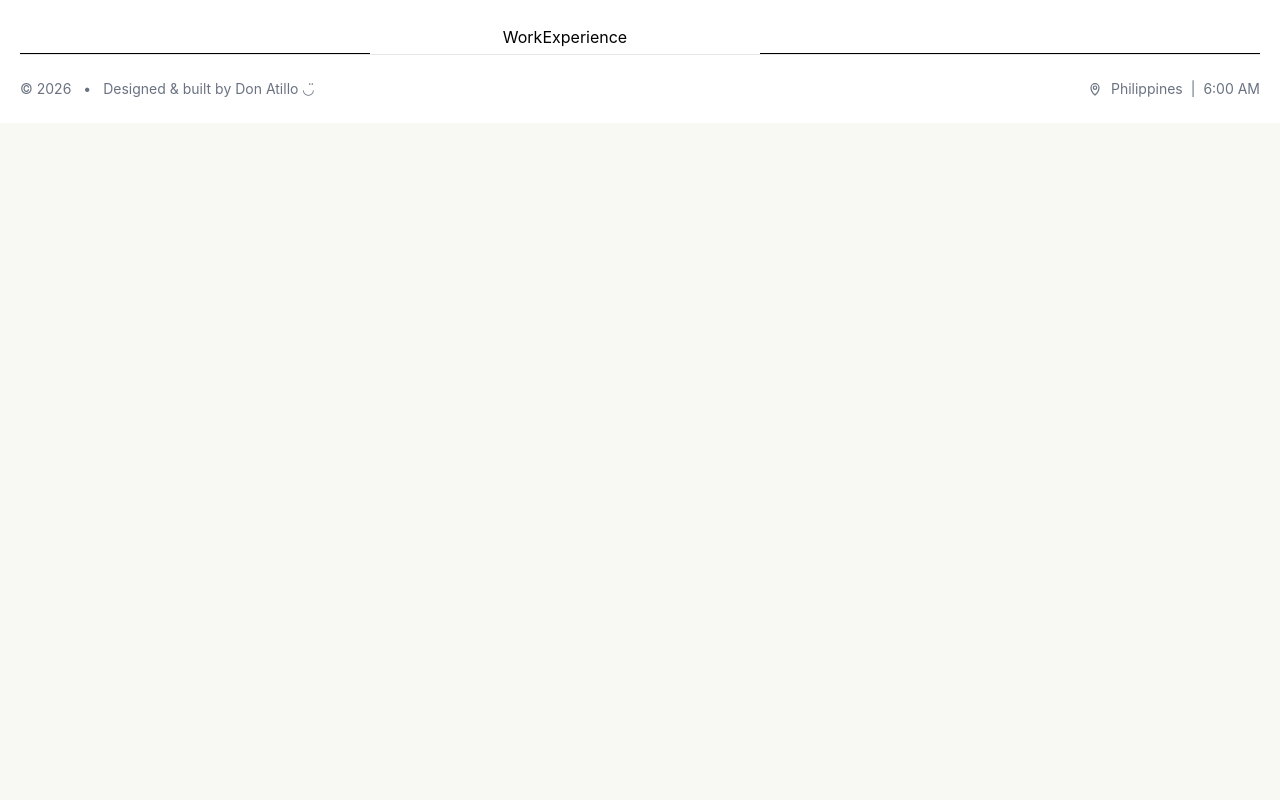
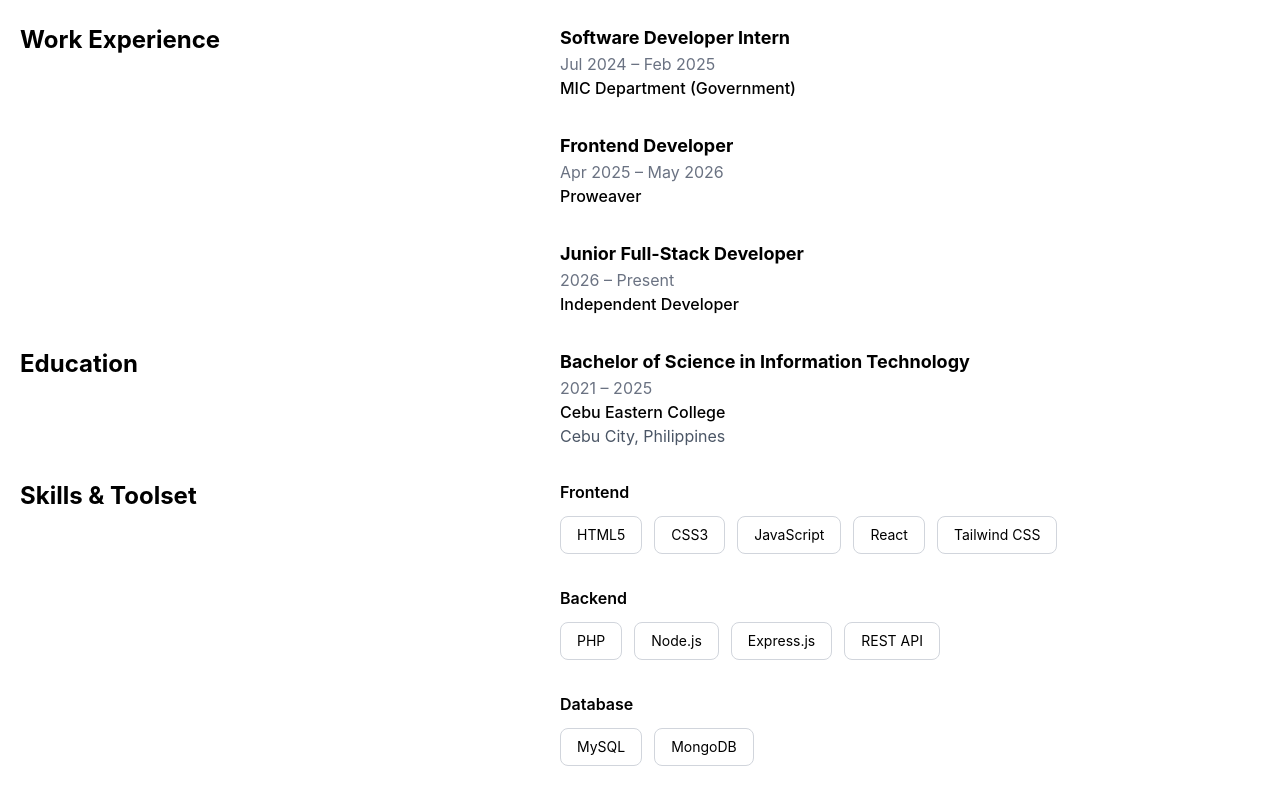
Before and after one commit to ahDonz/Ddev-Portfolio, a React (Vite) app: page /about in a window 1280 px wide. Shown: the part 1220-2020 px from the top of the page. Before the commit the page ends 1343 px from the top, so only its background shows below. Built offline with nearby package versions, Linux system fonts and the light colour scheme.

Commit message:
about section updated

```diff
--- a/src/pages/About/About.jsx
+++ b/src/pages/About/About.jsx
@@ -3,14 +3,14 @@ import WorkExperience from "../Work/WorkExperience";
 
 const About = () => {
   return (
-    <>
+<>
       <PageTitle title="About" />
 
       <section className="mx-auto w-full max-w-[1400px] px-5 py-20 flex  gap-15 " >
        <div className="port_img1 border-b max-w-[350px] w-full mb-auto  ">
           <img className="border-b border-e-black max-w-6 h-7 bg-black" src="" alt="" />
        </div>
-        <div className="max-w-[500px] w-full border-b border-black">
+        <div className="max-w-[500px] w-full  border-black">
 
           <h2 className="text-2xl font-semibold leading-[1.1] md:text-4xl">
             I'm Don — a software developer focused on building modern
@@ -64,16 +64,119 @@ const About = () => {
 
 
 
-        <div className="flex justify-between">
+      <div className="flex justify-between gap-10">
+              <div className="max-w-[500px] w-full mb-auto">
+                <h2 className="text-2xl font-bold">Work Experience</h2>
+              </div>
 
-            <div className="port_img1 border-b max-w-[350px] w-full mb-auto  ">
-          <img className="border-b border-e-black max-w-6 h-7 bg-black" src="" alt="" />
-       </div>
-          <WorkExperience/>
+            <div className="w-full">
+              <div className="mb-8">
+                <h3 className="font-bold text-lg">Software Developer Intern</h3>
+                <p className="text-gray-500">Jul 2024 – Feb 2025</p>
+                <p className="font-medium">MIC Department (Government)</p>
+              </div>
+
+              <div className="mb-8">
+                <h3 className="font-bold text-lg">Frontend Developer</h3>
+                <p className="text-gray-500">Apr 2025 – May 2026</p>
+                <p className="font-medium">Proweaver</p>
+              </div>
+
+              <div className="mb-8">
+                <h3 className="font-bold text-lg">Junior Full-Stack Developer</h3>
+                <p className="text-gray-500">2026 – Present</p>
+                <p className="font-medium">Independent Developer</p>
+              </div>
+            </div>
+      </div>
 
 
-           <div className="max-w-[500px] w-full border-b border-black"></div>
+        <div className="flex justify-between gap-10">
+          <div className="max-w-[500px] w-full mb-auto">
+            <h2 className="text-2xl font-bold">Education</h2>
+          </div>
+
+          <div className="w-full">
+            <div className="mb-8">
+              <h3 className="font-bold text-lg">Bachelor of Science in Information Technology</h3>
+              <p className="text-gray-500">2021 – 2025</p>
+              <p className="font-medium">Cebu Eastern College</p>
+              <p className="text-gray-600">
+                Cebu City, Philippines
+              </p>
+            </div>
+          </div>
         </div>
+
+
+<div className="flex justify-between gap-10">
+  <div className="max-w-[500px] w-full">
+    <h2 className="text-2xl font-bold">Skills & Toolset</h2>
+  </div>
+
+  <div className="w-full space-y-8">
+    {/* Frontend */}
+    <div>
+      <h3 className="font-semibold mb-3">Frontend</h3>
+      <div className="flex flex-wrap gap-3">
+        {["HTML5", "CSS3", "JavaScript", "React", "Tailwind CSS"].map((skill) => (
+          <span
+            key={skill}
+            className="px-4 py-2 border border-gray-300 rounded-lg text-sm"
+          >
+            {skill}
+          </span>
+        ))}
+      </div>
+    </div>
+
+    {/* Backend */}
+    <div>
+      <h3 className="font-semibold mb-3">Backend</h3>
+      <div className="flex flex-wrap gap-3">
+        {["PHP", "Node.js", "Express.js", "REST API"].map((skill) => (
+          <span
+            key={skill}
+            className="px-4 py-2 border border-gray-300 rounded-lg text-sm"
+          >
+            {skill}
+          </span>
+        ))}
+      </div>
+    </div>
+
+    {/* Database */}
+    <div>
+      <h3 className="font-semibold mb-3">Database</h3>
+      <div className="flex flex-wrap gap-3">
+        {["MySQL", "MongoDB"].map((skill) => (
+          <span
+            key={skill}
+            className="px-4 py-2 border border-gray-300 rounded-lg text-sm"
+          >
+            {skill}
+          </span>
+        ))}
+      </div>
+    </div>
+
+    {/* Tools */}
+    <div>
+      <h3 className="font-semibold mb-3">Developer Tools</h3>
+      <div className="flex flex-wrap gap-3">
+        {["Git", "GitHub", "VS Code", "Postman", "XAMPP", "WordPress" ,"Teams"  , "Discord" ].map((skill) => (
+          <span
+            key={skill}
+            className="px-4 py-2 border border-gray-300 rounded-lg text-sm"
+          >
+            {skill}
+          </span>
+        ))}
+      </div>
+    </div>
+  </div>
+</div>
+
     </>
   );
 };
--- a/src/pages/Work/WorkExperience.jsx
+++ b/src/pages/Work/WorkExperience.jsx
@@ -1,6 +1,11 @@
 const WorkExperience = () => {
   return (
-    <div>WorkExperience</div>
+    <>
+       <div className="port_img1 border-b max-w-[350px] w-full mb-auto  ">
+        Work Experiece        </div>
+      <div>work</div>
+
+    </>
   )
 }
 export default WorkExperience
```
